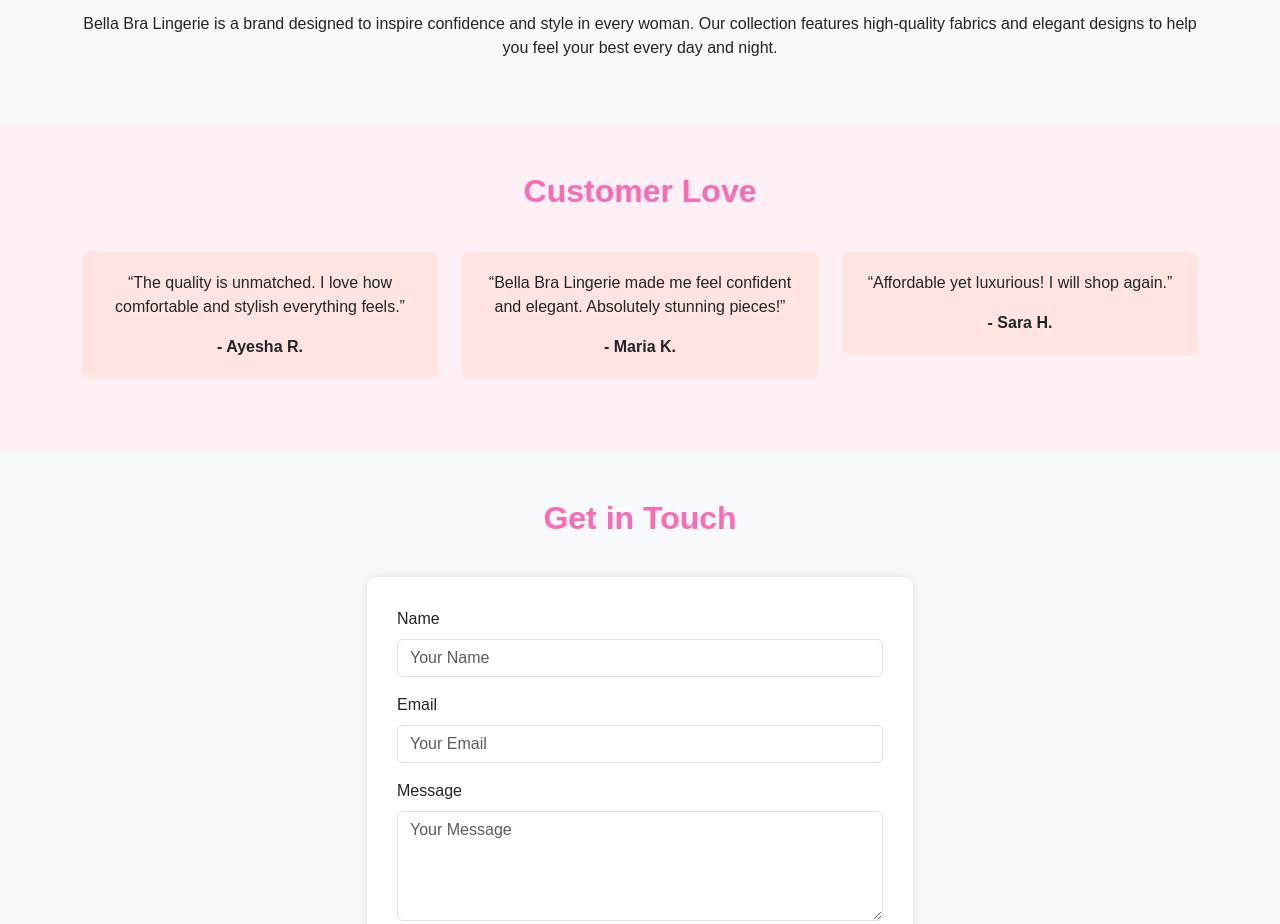
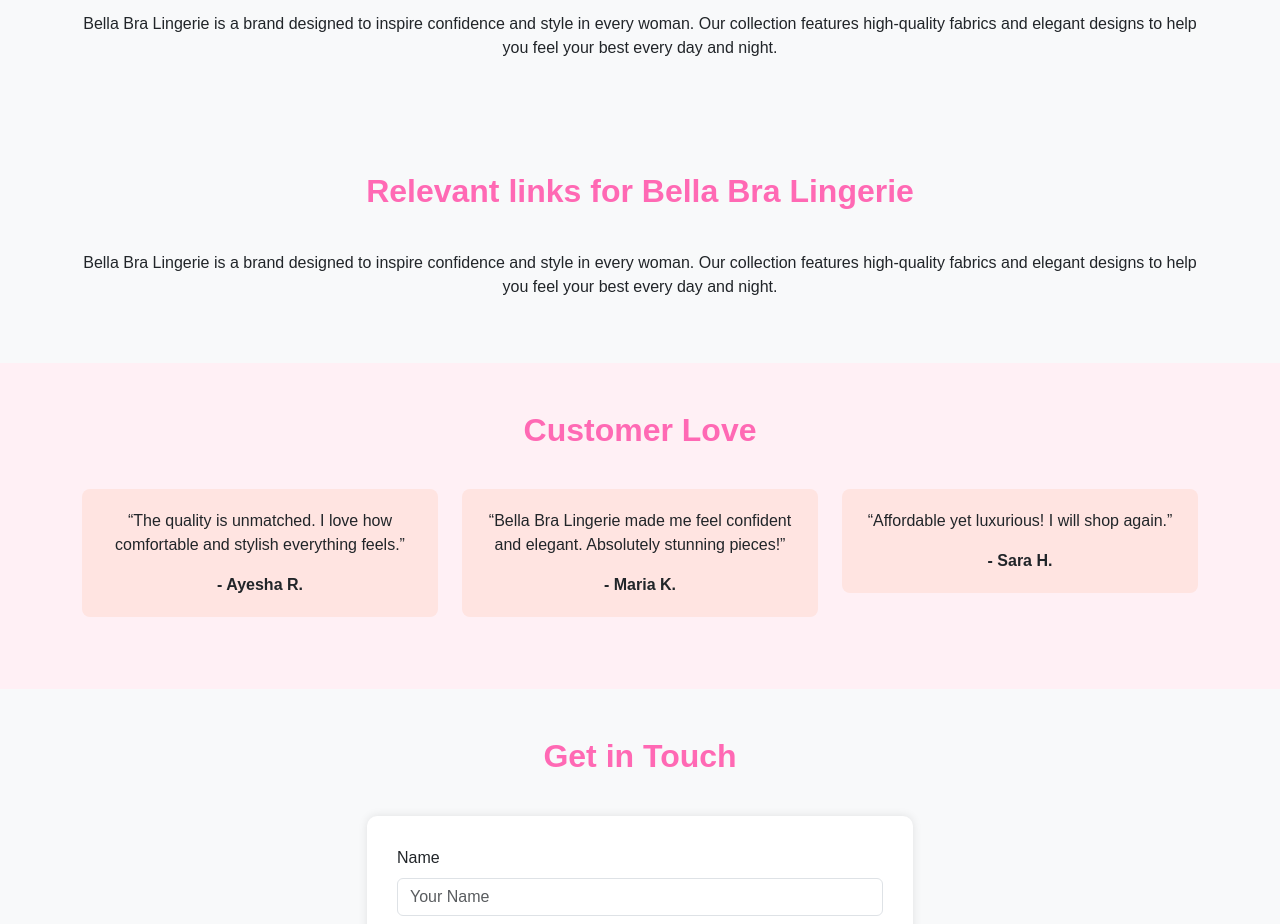
Before and after one commit to bellabralingerie/bellabralingerie.github.com, a plain HTML site: page index.html in a window 1280 px wide. Shown: the part 1300-2224 px from the top of the page. Drawn offline with nearby package versions, Linux system fonts and the light colour scheme.

Commit message:
Update index.html

```diff
--- a/index.html
+++ b/index.html
@@ -139,6 +139,13 @@
         </div>
     </section>
 
+    <section class="py-5 bg-light" id="Relevant links">
+        <div class="container">
+            <h2 class="section-title">Relevant links for Bella Bra Lingerie</h2>
+            <p class="text-center">Bella Bra Lingerie is a brand designed to inspire confidence and style in every woman. Our collection features high-quality fabrics and elegant designs to help you feel your best every day and night.</p>
+        </div>
+    </section>
+
     <!-- Testimonials Section -->
     <section class="py-5" id="testimonials">
         <div class="container">
```
